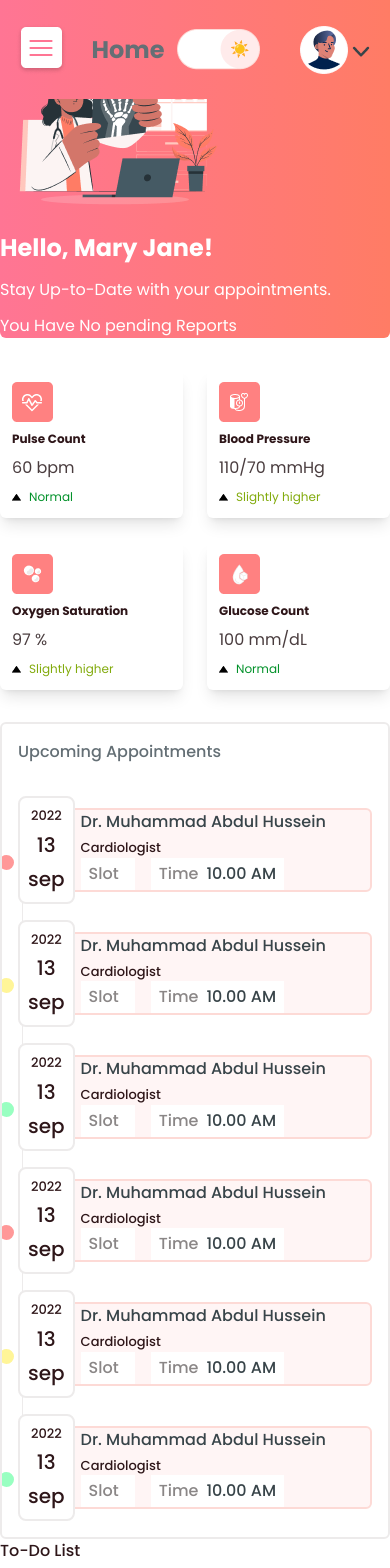
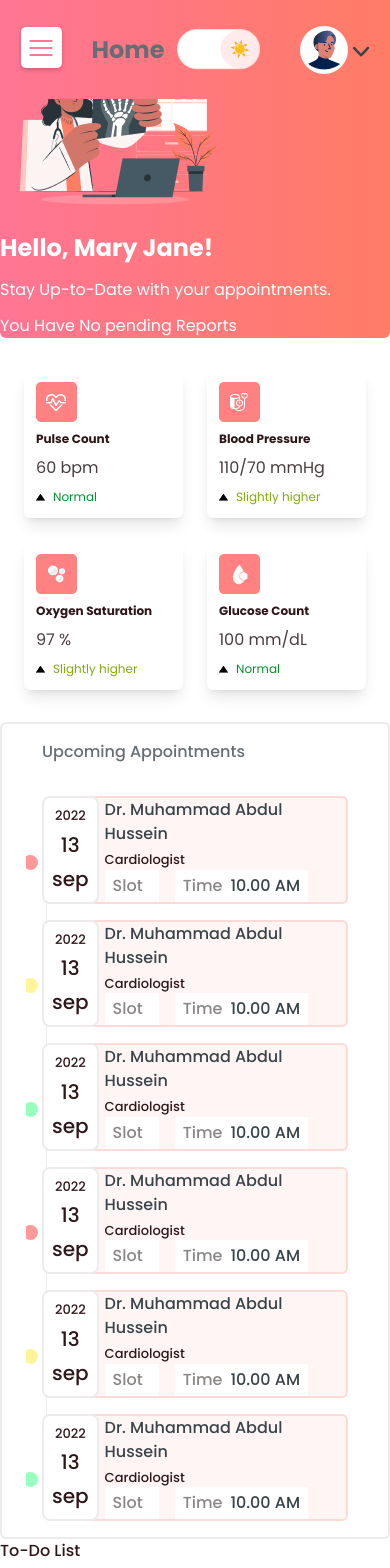
Before and after one commit to mallick-portfolio/corona-appoinment, a React (Create React App) app: page / in a window 390 px wide. Shown: the top 1568 px of the page. Built offline with nearby package versions, Linux system fonts and the light colour scheme.

Commit message:
maked upcomming appoinment responsive for mobile device

```diff
--- a/src/App.css
+++ b/src/App.css
@@ -54,6 +54,6 @@
     position: fixed;
     top: 0;
     background-image: linear-gradient(to right, #FF7594 , #FF7C65);
-    z-index: 10;
+    z-index: 40;
   }
 }
--- a/src/Components/RightSideBar/PatientInfo.jsx
+++ b/src/Components/RightSideBar/PatientInfo.jsx
@@ -6,7 +6,7 @@ import bubble from "../../assets/images/Icon_bubble.png";
 import sugar from "../../assets/images/Icon_Blood_sugar.png";
 const PatientInfo = () => {
   return (
-    <div className="my-8">
+    <div className="my-8 px-6 sm:px-0">
       <div className="grid grid-cols-2 sm:grid-cols-4 gap-6">
         <div className="shadow-lg bg-white pl-3 py-3 rounded-md">
           <img src={heart} alt="" />
--- a/src/Components/RightSideBar/UpCommingEvent.jsx
+++ b/src/Components/RightSideBar/UpCommingEvent.jsx
@@ -2,7 +2,7 @@ import React from "react";
 
 const UpCommingEvent = () => {
   return (
-    <div className=" border-2 border-[#EDEBEB] bg-white  rounded-md pt-4">
+    <div className=" border-2 px-6 sm:px-0 border-[#EDEBEB] bg-white  rounded-md pt-4">
       <h1 className="text-primary text-[16px] pl-4 font-medium mb-4">
         Upcoming Appointments
       </h1>
@@ -11,10 +11,10 @@ const UpCommingEvent = () => {
           {appoinments.map((appoinment) => (
             <li key={appoinment.id} className="relative upcomming-list">
               <div
-                className={`absolute w-[25px] z-50 h-[25px] ${appoinment.color} rounded-full -left-2 top-1/2 border-[5px] border-white`}
+                className={`absolute w-[25px] z-10 h-[25px] ${appoinment.color} rounded-full -left-2 top-1/2 border-[5px] border-white`}
               ></div>
               <div className="flex items-center  rounded-lg mx-4 my-4">
-                <div className="bg-white sm:p-4 p-2 rounded-lg z-50 border-[#EDEBEB] border-2">
+                <div className="bg-white sm:p-4 p-2 rounded-lg z-10 border-[#EDEBEB] border-2">
                   <h5 className="text-secondary text-[13px]">
                     {appoinment.year}
                   </h5>
--- a/src/Components/SideNavbar/SideNavbar.jsx
+++ b/src/Components/SideNavbar/SideNavbar.jsx
@@ -70,7 +70,7 @@ const SideNavbar = ({ show, setShow }) => {
           </li>
         </ul>
       </nav>
-      <div className="flex justify-center w-full md:mt-60 lg:mt-96 smooth-transition">
+      <div className="flex justify-center w-full mt-48 md:mt-60 lg:mt-96 smooth-transition">
         {!show ? (
           <img src={defaultbtn} alt="add appoinment" />
         ) : (
--- a/src/Components/TopBar/TopBar.jsx
+++ b/src/Components/TopBar/TopBar.jsx
@@ -6,7 +6,7 @@ import Icon_Menu from "../../assets/images/Icon_Menu.png";
 const TopBar = ({ show, setShow }) => {
   console.log(show)
   return (
-    <div className="header-fixed w-full flex justify-between items-center py-6 px-4 sm:px-0">
+    <div className="header-fixed w-full flex justify-between items-center py-6 px-4 z-50 sm:px-0">
       <div className="block sm:hidden">
         {!show && (
           <img
```
